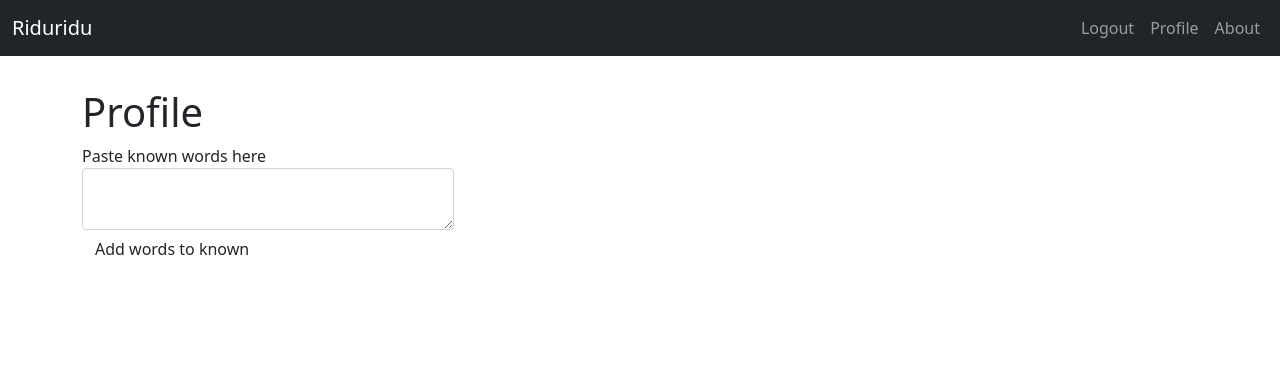
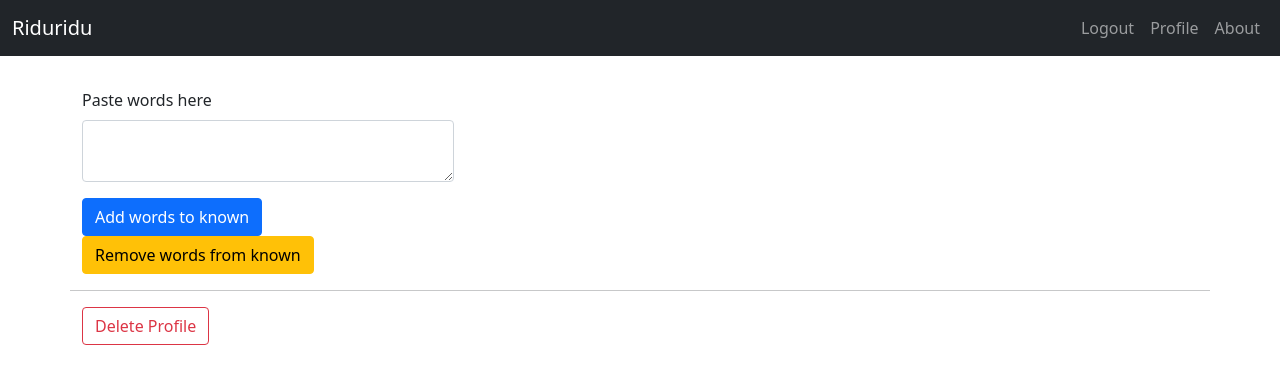
Before and after one commit to Somebody934/reading-app.no-good-name, a Flask app: page /profile in a window 1280 px wide. Shown: the top 384 px of the page. Run offline with Flask 2, Linux system fonts and the light colour scheme; the visitor is signed in with stand-in values (Sample User, id 1); some libraries are stand-ins or nearby versions.

Commit message:
Reareange routes Add delete user and stories Add errors class Add delete_file to cloud_storage.py Modify parser to be able to forget words Add profile.html on which you can delete profile, add of remove words from list of known
Signed-off-by: Somebody934 <sbody934@gmail.com>

```diff
--- a/app.py
+++ b/app.py
@@ -10,19 +10,17 @@ from sqlalchemy.ext.declarative import declarative_base
 from sqlalchemy.orm import relationship
 from werkzeug.security import generate_password_hash, check_password_hash
 
-from cloud_storage import upload_file, read_file
+from cloud_storage import upload_file, read_file, delete_file
 from forms import LoginForm, RegisterForm, TextForm, KnownForm
 from my_parser import Parser
 
 APP_NAME = "Riduridu"
-
+DELETE_KEY = os.getenv("DELETE_KEY", "rand delete om key" )
 app = Flask(__name__)
 Bootstrap(app)
 app.config["SECRET_KEY"] = os.getenv("SECRET_KEY")
 
 Base = declarative_base()
-
-
 
 # Databases
 uri = os.getenv("DATABASE_URL", "sqlite:///base.db")  # or other relevant config var
@@ -85,6 +83,14 @@ def user_loader(user_id):
 parser = Parser()
 
 
+## START
+
+# Main
+@app.route("/about")
+def about():
+    return render_template("about.html")
+
+
 @app.route("/")
 def main_page():
     return redirect(url_for("about"))
@@ -96,7 +102,23 @@ def home():
     # TODO make it more beautiful
     filenames = read_file(user_id=current_user.id, path="stories").keys()
     stories = [name.split("/")[-1] for name in filenames]
-    return render_template("home.html", title=APP_NAME, stories=stories)
+    return render_template("home.html", title=APP_NAME, stories=stories, del_key=DELETE_KEY)
+
+
+@app.route("/profile", methods=["GET", "POST"])
+@login_required
+def profile():
+    form = KnownForm()
+    if form.validate_on_submit():
+        if form.submit.data:
+            text = form.text_block.data
+            parser.add_known(user_id=current_user.id, data=text, known="known")
+        elif form.remove.data:
+            text = form.text_block.data
+            parser.add_known(known="not-known", user_id=current_user.id, data=text)
+        print(parser.dict)
+        return redirect(url_for("home"))
+    return render_template("profile.html", form=form, del_key=DELETE_KEY)
 
 
 @app.route('/<story_name>/<int:page_number>')
@@ -159,19 +181,6 @@ def logout():
     return redirect(url_for("about"))
 
 
-@app.route("/profile", methods=["GET", "POST"])
-@login_required
-def profile():
-    form = KnownForm()
-    if form.validate_on_submit():
-        text = form.text_block.data
-        parser.add_known(user_id=current_user.id, data=text)
-        # with open(f"static/users/{current_user.id}/data/known.txt", "w", encoding="utf-8") as file:
-        #     file.write("\n".join(dict.keys()))
-        return redirect(url_for("home"))
-    return render_template("forms.html", form=form, form_use="Profile")
-
-
 @app.route("/register", methods=["GET", "POST"])
 def register():
     form = RegisterForm()
@@ -189,11 +198,6 @@ def register():
 
             return redirect(url_for("home"))
     return render_template("forms.html", form=form, form_use="Register")
-
-
-@app.route("/about")
-def about():
-    return render_template("about.html")
 
 
 @app.route("/add", methods=["GET", "POST"])
@@ -218,5 +222,24 @@ def add_story():
     return render_template("forms.html", form=form, form_use="Add new story")
 
 
+@app.route("/delete/<type>/<id>/<del_key>")
+def delete(type, del_key, id=None):
+    if type == "story":
+        name = id.split(".")[0]
+        remove = Story.query.filter_by(title=name).first()
+        path = f"stories/{name}.txt"
+        print(path)
+        delete_file(user_id=current_user.id, path=path)
+    elif type == "user":
+        id = current_user.id
+        remove = User.query.get(id)
+        logout_user()
+    else:
+        return "Error"
+    db.session.delete(remove)
+    db.session.commit()
+    return redirect(url_for("about"))
+
+
 if __name__ == '__main__':
     app.run(debug=True)
--- a/cloud_storage.py
+++ b/cloud_storage.py
@@ -33,3 +33,7 @@ def read_file(user_id, path):
 def upload_file(user_id, path, text):
     full_path = s3_path + f"/users/{user_id}/" + path
     s3_client.put_object(Body=text, Bucket=bucket_name, Key=full_path)
+
+def delete_file(user_id, path):
+    full_path = s3_path + f"/users/{user_id}/" + path
+    s3.Object(bucket_name=bucket_name, key=full_path).delete()
--- a/forms.py
+++ b/forms.py
@@ -23,5 +23,6 @@ class TextForm(FlaskForm):
 
 
 class KnownForm(FlaskForm):
-    text_block = TextAreaField("Paste known words here")
+    text_block = TextAreaField("Paste words here")
     submit = SubmitField("Add words to known")
+    remove = SubmitField("Remove words from known")
--- a/static/style/base_file.css
+++ b/static/style/base_file.css
@@ -1,3 +1,6 @@
 .heading_space {
     margin-bottom: 2rem;
 }
+.errors {
+    color: red;
+}
--- a/templates/home.html
+++ b/templates/home.html
@@ -22,6 +22,8 @@
                         <h5 class="card-title story-title">{{ story.split(".")[0] }}</h5>
                         <a href="{{ url_for("show_story", story_name=story, page_number=1) }}"
                            class="btn btn-primary ">Read</a>
+                        <a href="{{ url_for("delete", id=story ,del_key=del_key, type="story") }}"
+                           class="btn btn-outline-danger ">Delete</a>
                     </div>
                 </div>
             </div>
--- /dev/null
+++ b/templates/profile.html
@@ -0,0 +1,46 @@
+{% extends "base.html" %}
+{% import "bootstrap/wtf.html" as wtf %}
+{% set title="Profile" %}
+{% block head %}
+    {{ super() }}
+    <link rel="stylesheet" href="../static/style/base_file.css">
+{% endblock %}
+{% block body %}
+    {{ super() }}
+
+    <div class="container">
+        <h1> {{ form_use }}</h1>
+        <div class="col-xs-12 col-sm-9 col-md-6 col-lg-4">
+            <form class="form form-horizontal" method="post" role="form">
+
+
+                {{ form.hidden_tag() }}
+                <div class="mb-3">
+                    {{ form.text_block.label(class_="form-label") }}
+                    {{ form.text_block(class_="form-control") }}
+
+                    {% if form.text_block.errors %}
+                        <ul class="errors">
+                            {% for error in form.text_block %}
+                                <li>{{ error }}</li>
+                            {% endfor %}
+                        </ul>
+                    {% endif %}
+                </div>
+                <div class="mb-3 row">
+                    <div class="col">
+                        {{ form.submit(class_="btn btn-primary") }}
+                    </div>
+                    <div class="col">
+                        {{ form.remove(class_="btn btn-warning") }}
+                    </div>
+                </div>
+            </form>
+        </div>
+    </div>
+    <hr class="container">
+    <div class="container">
+        <a href="{{ url_for("delete", type="user", id="id" ,del_key=del_key) }}"
+           class="btn btn-outline-danger">Delete Profile</a>
+    </div>
+{% endblock %}
```
Also changed, not shown: my_parser.py (+8 -4 lines).
